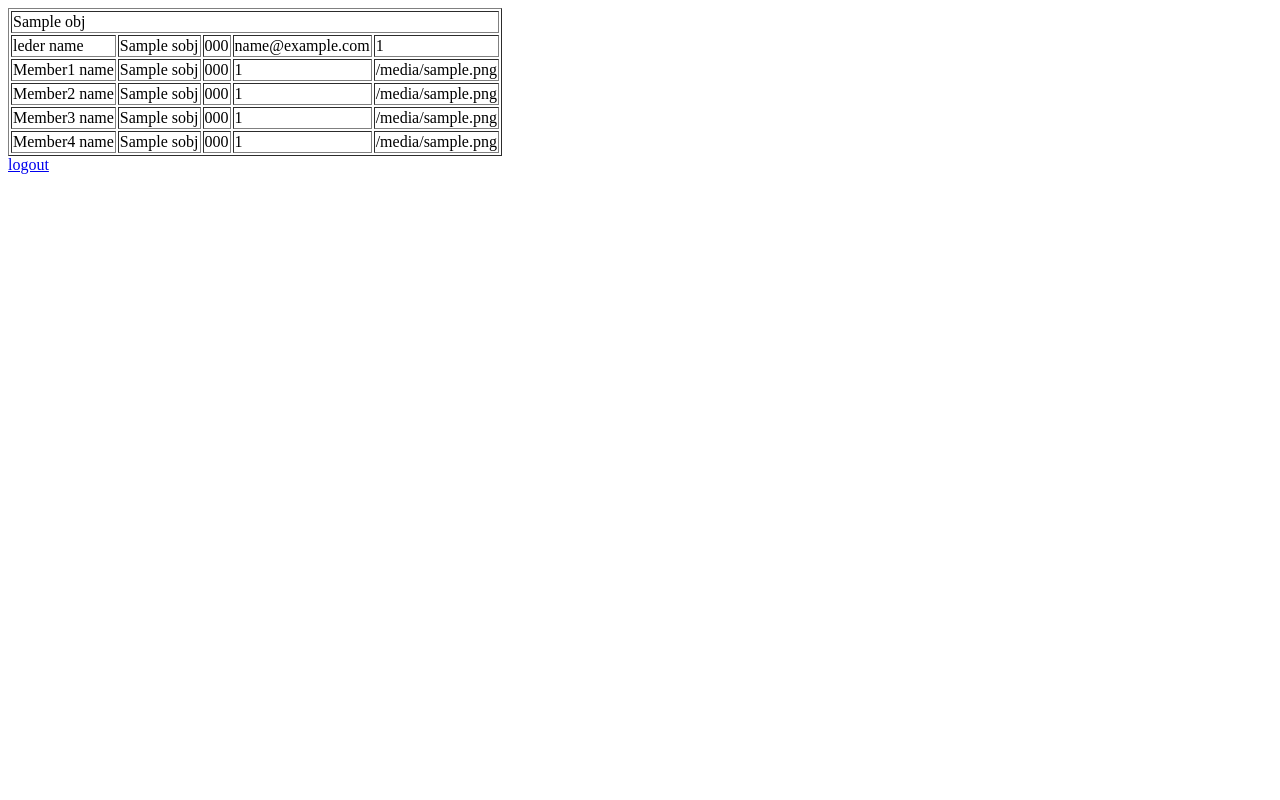
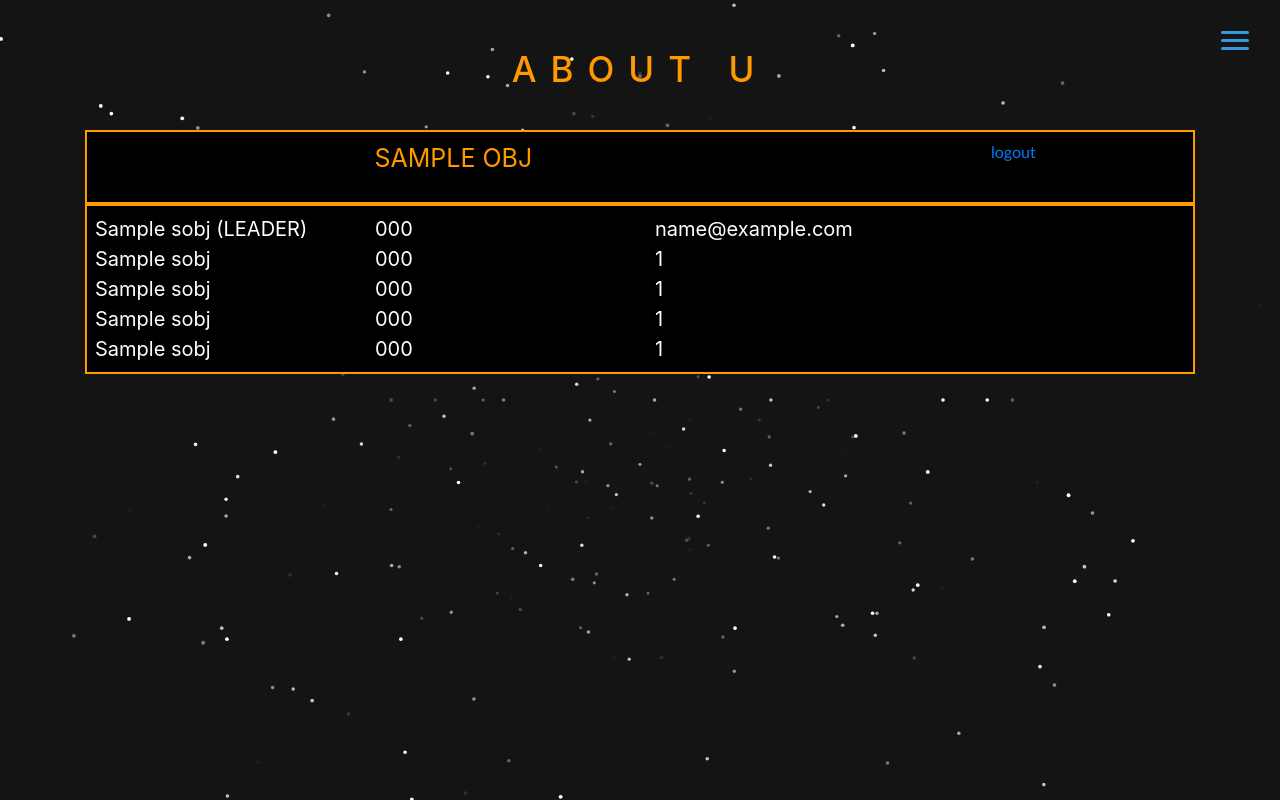
Before and after one commit to MeKISHORE/MCA_IGNITE19, a Django app: template workshop/templates/workshop/registered.html in a window 1280 px wide. Run offline with Django 3.2, Linux system fonts and the light colour scheme; the template is opened without the code that fills it: most values are stand-ins (such as "Sample title", 1, 10 or a date in 2020); some libraries are stand-ins or nearby versions.

Commit message:
front end changes

```diff
--- /dev/null
+++ b/workshop/static/css/registered.css
@@ -0,0 +1,40 @@
+@import url('https://fonts.googleapis.com/css?family=Open+Sans+Condensed:300&display=swap');
+.title {
+  color: #ff9900;
+  text-align: center;
+  letter-spacing: 14px;
+  text-transform: uppercase;
+  font-size: 35px;
+  margin: 40px 0px;
+}
+
+.sub {
+  color: #ff9900;
+  text-align: center;
+  font-size:25px;
+  text-transform: uppercase;
+}
+
+
+.box {
+	padding: 8px;
+	border: 2px solid #ff9900;
+	background:black;
+
+}
+.stud{
+
+    color:white;
+    text-align: left;
+    font-size:20px;
+}
+.stud::hover {
+
+        background:white;
+        color:black;
+}
+.deta {
+    color:white;
+    font-size:20px;
+    font-family: 'Open Sans Condensed', sans-serif;
+}
--- a/workshop/templates/workshop/login.html
+++ b/workshop/templates/workshop/login.html
@@ -30,7 +30,8 @@
             <div align="center" class="col-sm-12">
                 <h1 class="title">Login</h1>
             </div>
-            <div align="center" class="col-sm-12 col-xs-12 col-md-12 box" >
+            <div class="col-md-3"></div>
+            <div align="center" class="col-sm-12 col-xs-12 col-md-6 box" >
                 <img class="log_img" src="{% static 'media/login.gif'%}">
                 <form action="{% url 'sign_in' %}" method="POST">{% csrf_token %}
 
@@ -41,6 +42,7 @@
                         {% endfor %}
                     </select>
 
+                    <input type="email" class="form-input" name="college_mail" placeholder="Leader mail"/>
                     <input type="password" class="form-input" name="college_code" placeholder="College Code"/>
 
                     <input type="submit" name="submit" id="submit" class="btn submit" value="Login"/>
--- a/workshop/templates/workshop/registered.html
+++ b/workshop/templates/workshop/registered.html
@@ -1,54 +1,94 @@
-<!DOCTYPE html>
-<html>
-<head>
-	<title>profile</title>
-</head>
-<body>
-<table border="1">
-    <tr >
-        <td colspan="5"> {{ obj.collegename }}</td>
-    </tr>
-    <tr>
-        <td>leder name </td>
-        <td>{{ sobj.leader_name }}</td>
-        <td>{{ sobj.leader_mobile }}</td>
-        <td>{{ sobj.leader_email }}</td>
-        <td>{{ sobj.leader_id}}</td>
-    </tr>
+{% extends 'workshop/basic.html'%}
 
-    <tr>
-        <td>Member1 name </td>
-        <td>{{ sobj.member1_name }}</td>
-        <td>{{ sobj.member1_mobile }}</td>
-        <td>{{ sobj.member1_id }}</td>
-        <td>{{ sobj.member1_file}}</td>
-    </tr>
+{% block title %}About Us{% endblock %}
+{% load static %}
+{% block style %}
 
-    <tr>
-        <td>Member2 name </td>
-        <td>{{ sobj.member2_name }}</td>
-        <td>{{ sobj.member2_mobile }}</td>
-        <td>{{ sobj.member2_id }}</td>
-        <td>{{ sobj.member2_file}}</td>
-    </tr>
+<link rel="stylesheet" href="{% static 'css/registered.css' %}">
 
-    <tr>
-        <td>Member3 name </td>
-        <td>{{ sobj.member3_name }}</td>
-        <td>{{ sobj.member3_mobile }}</td>
-        <td>{{ sobj.member3_id }}</td>
-        <td>{{ sobj.member3_file}}</td>
-    </tr>
 
-    <tr>
-        <td>Member4 name </td>
-        <td>{{ sobj.member4_name }}</td>
-        <td>{{ sobj.member4_mobile }}</td>
-        <td>{{ sobj.member4_id }}</td>
-        <td>{{ sobj.member4_file}}</td>
-    </tr>
-</table>
-<a href="{% url 'logout' %}">logout</a>
 
-</body>
-</html>
+
+{% endblock %}
+{% block body%}
+
+<div style="position:absolute;top:0px;width:100vw;height:100vh;padding:8px;">
+    <div class="container">
+        <div class="row">
+            <div align="center" class="col-sm-12">
+                <h1 class="title">About U</h1>
+                <div class="container box">
+                    <div class="row">
+                        <div class="col-sm-8">
+                            <p class="sub"> {{ obj.collegename }}</p>
+                        </div>
+                        <div class="col-sm-4">
+                            <a href="{% url 'logout' %}">logout</a>
+                        </div>
+                    </div>
+                </div>
+                <div class="container stud box">
+                    <div class="row stud">
+                        <div class="col-sm-3">{{ sobj.leader_name }} (LEADER)</div>
+                        <div class="col-sm-3">{{ sobj.leader_mobile }}</div>
+                        <div class="col-sm-3">{{ sobj.leader_email }}</div>
+                        <div class="col-sm-3">
+                            <!--{{ sobj.leader_id}}-->
+                        </div>
+                    </div>
+
+                    <div class="row stud">
+                        <div class="col-sm-3">{{ sobj.member1_name }}</div>
+                        <div class="col-sm-3">{{ sobj.member1_mobile }}</div>
+                        <div class="col-sm-3">{{ sobj.member1_id }}</div>
+                        <div class="col-sm-3">
+                            <!--{{ sobj.member1_file}}-->
+                        </div>
+                    </div>
+
+                    <div class="row stud">
+                        <div class="col-sm-3">{{ sobj.member2_name }}</div>
+                        <div class="col-sm-3">{{ sobj.member2_mobile }}</div>
+                        <div class="col-sm-3">{{ sobj.member2_id }}</div>
+                        <div class="col-sm-3">
+                            <!--{{ sobj.member2_file}}-->
+                        </div>
+                    </div>
+                    <div class="row stud">
+                        <div class="col-sm-3">{{ sobj.member3_name }}</div>
+                        <div class="col-sm-3">{{ sobj.member3_mobile }}</div>
+                        <div class="col-sm-3">{{ sobj.member3_id }}</div>
+                        <div class="col-sm-3">
+                            <!--{{ sobj.member3_file}}-->
+                        </div>
+                    </div>
+                    <div class="row stud">
+                        <div class="col-sm-3">{{ sobj.member4_name }}</div>
+                        <div class="col-sm-3">{{ sobj.member4_mobile }}</div>
+                        <div class="col-sm-3">{{ sobj.member4_id }}</div>
+                        <div class="col-sm-3">
+                            <!--{{ sobj.member4_file}}-->
+                        </div>
+                    </div>
+
+
+
+
+
+
+                </div>
+            </div>
+        </div>
+
+    </div>
+
+</div>
+
+<!-- partial -->
+
+
+{% endblock %}
+{% block script %}
+
+
+{% endblock %}
```
